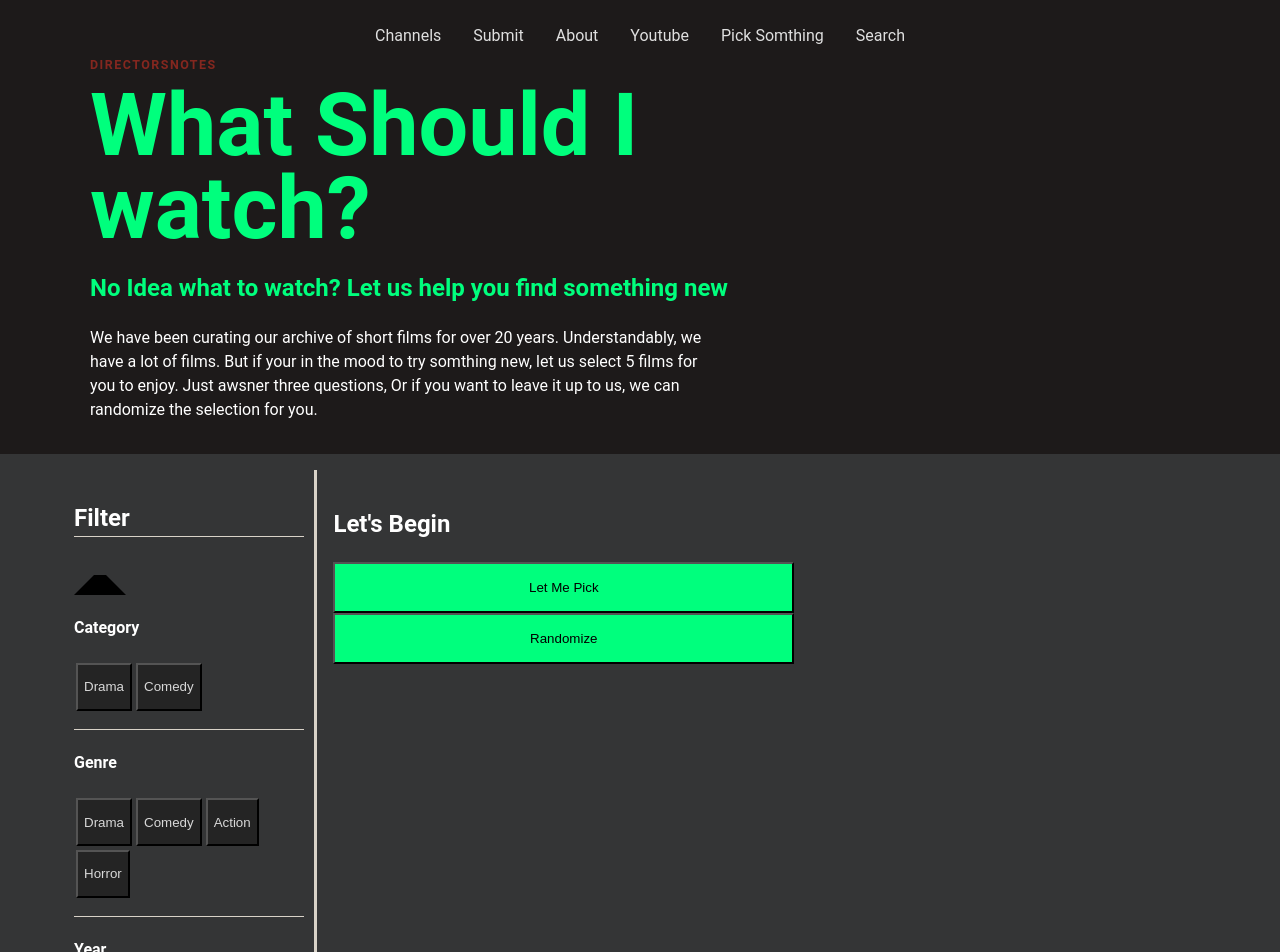
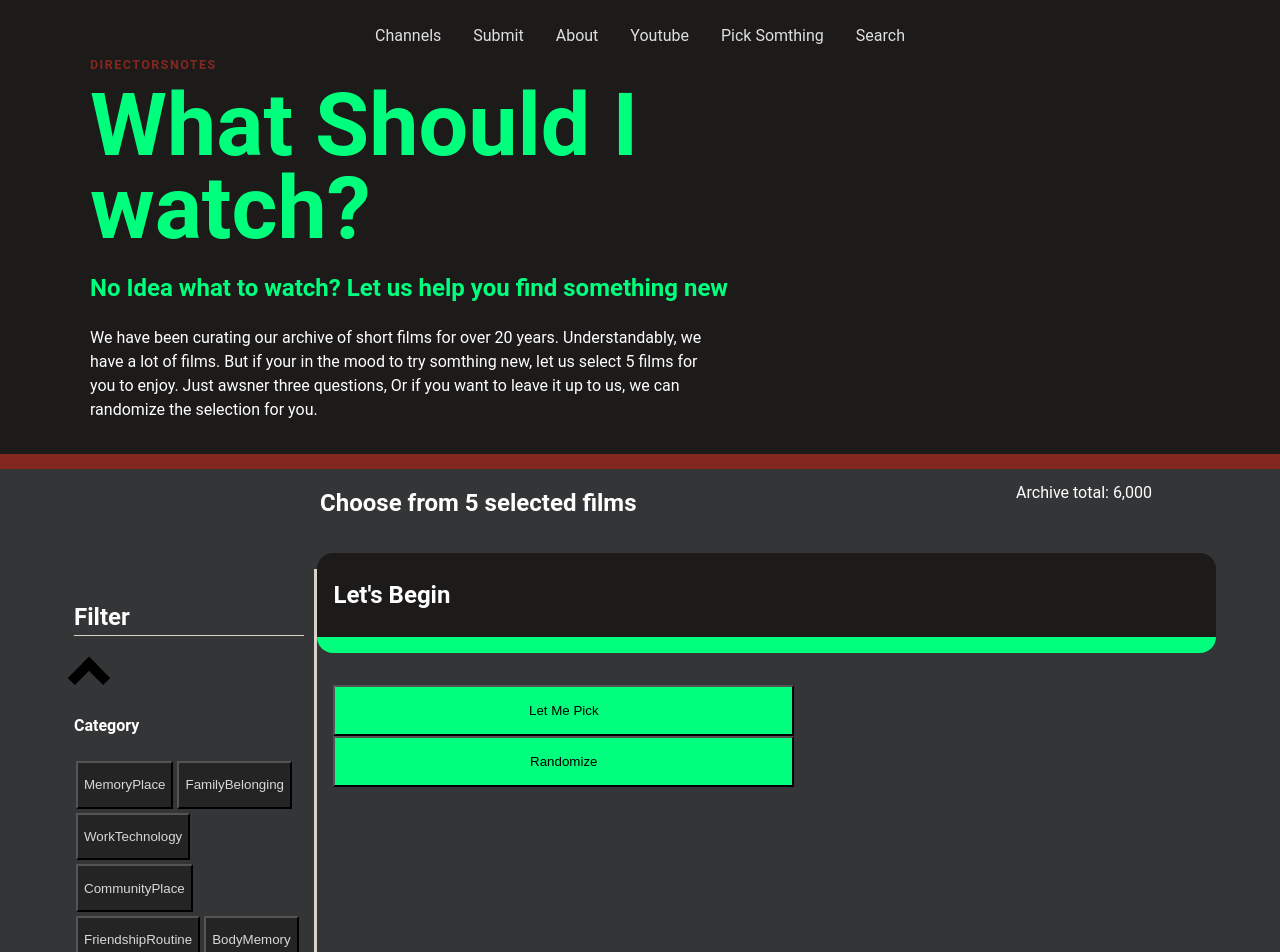
Before and after one commit to Daemus126/CDP-DN-1, a React app in the folder app/: page / in a window 1280 px wide. Shown: the top 952 px of the page. Built offline with nearby package versions, Linux system fonts and the light colour scheme; the HTML template or start-up script is replaced by a standard one.

Commit message:
Filter Pull!

```diff
--- a/app/src/App.jsx
+++ b/app/src/App.jsx
@@ -10,6 +10,7 @@ import RandomNumber from './data/random.js'
 import { ToggleHideF1 } from './components/ToggleHideF1.jsx'
 import { ToggleHideF2 } from './components/ToggleHideF2.jsx'
 import {Redraw} from './components/Redraw.jsx';
+
 
 
 const selectedFilmsKey = "programme-builder-selected-films";
@@ -60,17 +61,18 @@ function App() {
 
       <Header>
 
-        <section aria-labelledby="films-heading">
-          <div class="section-heading">
+
+
+      </Header>
+
+      <section aria-labelledby="films-heading">
+          <div className="section-heading">
             <div>
-
               <h2 id="films-heading">Choose from 5 selected films</h2>
             </div>
             <p>Archive total: 6,000</p>
           </div>
         </section>
-
-      </Header>
 
       <div className="body">
 
--- a/app/src/components/Filter.jsx
+++ b/app/src/components/Filter.jsx
@@ -7,18 +7,13 @@ export const FilterOptions = (props) => {
   function handleClick() {
     setIsSelected(!isSelected);
         console.log('Am i filter?', isSelected)
-
-
   }
 
 
 
     return (
 
-
             <button className={isSelected ? 'FilterOptions--Selected' :  'FilterOptions'} onClick={handleClick}> <p> {props?.Field} </p> </button>
-
-
 
     );
 
--- a/app/src/components/ToggleHideF1.jsx
+++ b/app/src/components/ToggleHideF1.jsx
@@ -1,6 +1,7 @@
 
 import { useState } from "react"
-   import { FilterOptions } from './Filter'
+import { FilterOptions } from "./Filter"
+import films from "../data/films"
 
 export const ToggleHideF1 = () => {
   const [isVisible, setIsVisible] = useState(true)
@@ -12,27 +13,44 @@
 
   }
 
+  function Category({key, form, country, year,
+    themes }) {
+    console.log("form", form)
+    const [isSelected, setIsSelected] = useState(false);
+    function handleClick() {
+      setIsSelected(!isSelected);
+      console.log('Am i filter?', isSelected)
+    }
+    return (
+      <button className={isSelected ? 'FilterOptions--Selected' : 'FilterOptions'} onClick={handleClick}> <p> {form} {country} {year} {themes} </p> </button>
+    );
+  }
+
+
+
+
+
   return (
     <>
-            <button  className={isVisible ? 'arrow-up' :  'arrow-down'} onClick={ArrowDown}></button>
+      <button className={isVisible ? 'arrow-up' : 'arrow-down'} onClick={ArrowDown}></button>
       {isVisible &&
         <><div className='FilterOptionsTitle'>
           <h4>Category</h4>
-                  <FilterOptions
-                    Field="Drama" />
-                  <FilterOptions
-                    Field="Comedy" />
+          {films.map((film) => (
+           <Category
+             key={film.id}
+           form={film.themes}/>
+          ))}
+
 
         </div><div className='FilterOptionsTitle'>
             <h4>Genre</h4>
-                    <FilterOptions
-                      Field="Drama" />
-                    <FilterOptions
-                      Field="Comedy" />
-                    <FilterOptions
-                      Field="Action" />
-                    <FilterOptions
-                      Field="Horror" />
+           {films.map((film) => (
+           <Category
+             key={film.id}
+           form={film.form}/>
+          ))}
+
 
           </div><div className='FilterOptionsTitle'>
             <h4>Year</h4>
@@ -51,7 +69,10 @@
               Field="After 2025" />
           </div></>
 
+
       }
+
     </>
   )
+
 }
--- a/app/src/components/ToggleHideF2.jsx
+++ b/app/src/components/ToggleHideF2.jsx
@@ -1,6 +1,7 @@
 
    import { useState } from "react"
-   import { FilterOptions } from './Filter'
+ import { FilterOptions } from "./Filter"
+
 
    export const ToggleHideF2 = () => {
       const [isVisible, setIsVisible] = useState(true)
--- a/app/src/index.css
+++ b/app/src/index.css
@@ -100,9 +100,11 @@ li a:hover {
   display: flex;
   justify-content: space-between;
   align-items: end;
-  gap: 1rem;
   padding-bottom: 1rem;
-  border-bottom: 1px solid var(--border);
+  padding-left: 25%;
+  padding-right: 10%;
+  border-top: 15PX solid var(--accent-dark);
+
 }
 
 .section-heading h2,
@@ -137,42 +139,44 @@ li a:hover {
 }
 
 .arrow-down {
-  height: 1rem;
-     width:1rem;
-     border:none;
-     border-top:20px solid #000000;
-     border-left:20px solid rgba(0,0,0,0);
-     border-right:20px solid rgba(0,0,0,0);
-     background-color: var(--background);
+
+  border: solid black;
+  border-width: 0 10px 10px 0;
+  display: inline-block;
+  padding: 10px;
+    transform: rotate(45deg);
+  -webkit-transform: rotate(45deg);
+  background-color: var(--background)
+
 }
 .arrow-down:hover {
-  height: 1rem;
-     width:1rem;
-     border:none;
-    border-top:20px solid #000000;
-     border-left:20px solid rgba(0,0,0,0);
-     border-right:20px solid rgba(0,0,0,0);
-     background-color: var(--colormain);
+  border: solid var(--colormain);
+  border-width: 0 10px 10px 0;
+  display: inline-block;
+  padding: 10px;
+    transform: rotate(45deg);
+  -webkit-transform: rotate(45deg);
+    background-color: var(--background);
 }
 
 .arrow-up {
-  height: 1rem;
-     width:1rem;
-     border:none;
-     border-bottom:20px solid #000000;
-     border-left:20px solid rgba(0,0,0,0);
-     border-right:20px solid rgba(0,0,0,0);
+   border: solid black;
+  border-width: 0 10px 10px 0;
+  display: inline-block;
+  padding: 10px;
+  transform: rotate(-135deg);
+  -webkit-transform: rotate(-135deg);
       background-color: var(--background);
 }
 
 .arrow-up:hover {
-  height: 1rem;
-     width:1rem;
-     border:none;
-   border-bottom:20px solid #000000;
-     border-left:20px solid rgba(0,0,0,0);
-     border-right:20px solid rgba(0,0,0,0);
-      background-color: var(--colormain);
+  border: solid var(--colormain);
+  border-width: 0 10px 10px 0;
+  display: inline-block;
+  padding: 10px;
+     transform: rotate(-135deg);
+  -webkit-transform: rotate(-135deg);
+     background-color: var(--background);
 ;
 }
 
@@ -208,10 +212,15 @@ li a:hover {
 
 
 .Question-Header {
+  margin-left: 22%;
+  margin-bottom: 2rem;
+  margin-top: 1rem;
   color: #fff;
-  margin-left: 1rem;
-  width: 825px;
-  padding-top: 2rem;
+  background-color: #1d1a1a;
+  padding: 0.25rem;
+  border-bottom: 1rem solid var(--colormain);
+  border-radius: 1rem;
+
 }
 
 .Questions {
```
Also changed, not shown: package.json (added, +20 -0 lines), 1 other file (tests, documents, lock files or other folders). Lines whose indentation alone changed are shown as unchanged.
